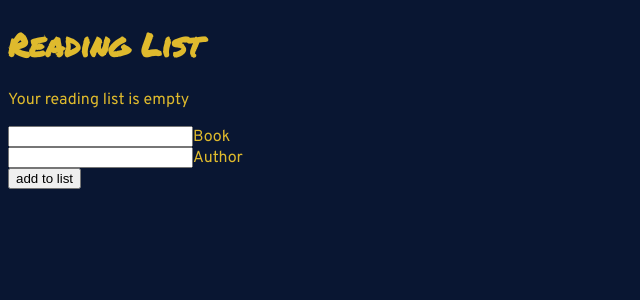
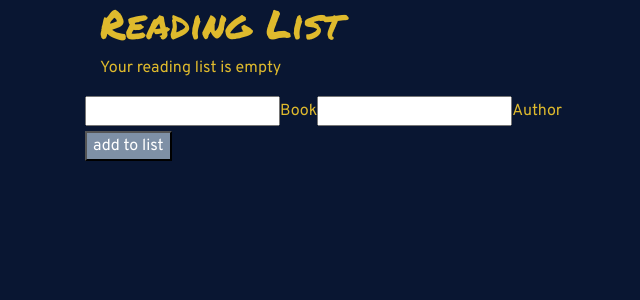
Before and after one commit to divtacular/react-jest-context-booklist, a Next.js app: page / in a window 1280 px wide. Shown: the top 300 px of the page, without its empty margins (0-640 px from the left). Built offline with nearby package versions, Linux system fonts and the light colour scheme.

Commit message:
Add Bootstrap

```diff
--- a/package.json
+++ b/package.json
@@ -12,12 +12,16 @@
   },
   "dependencies": {
     "@zeit/next-sass": "^1.0.1",
+    "bootstrap": "^4.5.0",
     "next": "9.4.2",
     "node-sass": "^4.14.1",
     "react": "16.13.1",
+    "react-bootstrap": "^1.0.1",
     "react-dom": "16.13.1"
   },
   "devDependencies": {
+    "@types/enzyme": "^3.10.5",
+    "@types/jest": "^25.2.3",
     "@babel/core": "^7.4.0",
     "babel-jest": "^24.5.0",
     "check-prop-types": "^1.1.2",
--- a/scss/styles.scss
+++ b/scss/styles.scss
@@ -1,3 +1,5 @@
+@import "~bootstrap/scss/bootstrap";
+
 :root {
   --themePrimary: #DFBA2D;
   --themeSecondary: #7E90A6;
@@ -15,3 +17,8 @@ body {
 h1, h2, h3, h4, h5 {
   font-family: 'Permanent Marker', cursive;
 }
+
+button[type="submit"] {
+  background: var(--themeSecondary);
+  color: #fff;
+}
--- a/testUtils.js
+++ b/testUtils.js
@@ -7,8 +7,8 @@ import checkPropTypes from 'check-prop-types';
  * @param {string} val - Value of data-test to search for
  * @returns {ShallowWrapper}
  */
-export const findByTestAttr = (wrapper, val) => {
-    return wrapper.find(`[data-test='${val}']`);
+export const findByTestAttr = (wrapper, attr) => {
+    return wrapper.find(`[data-test='${attr}']`);
 }
 
 export const checkProps = (component, confirmingProps) => {
```
Also changed, not shown: 1 other file (tests, documents, lock files or other folders).
